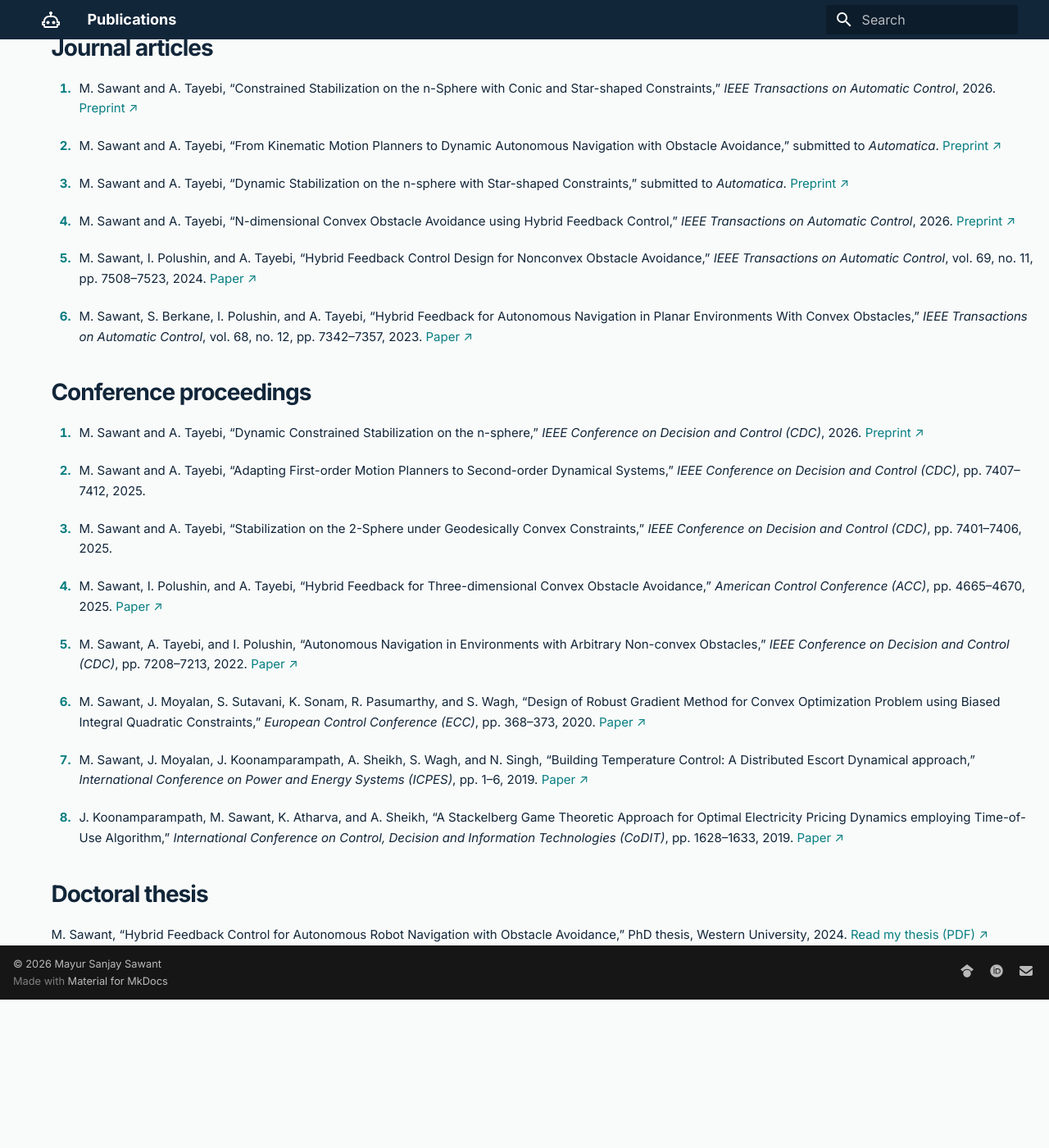
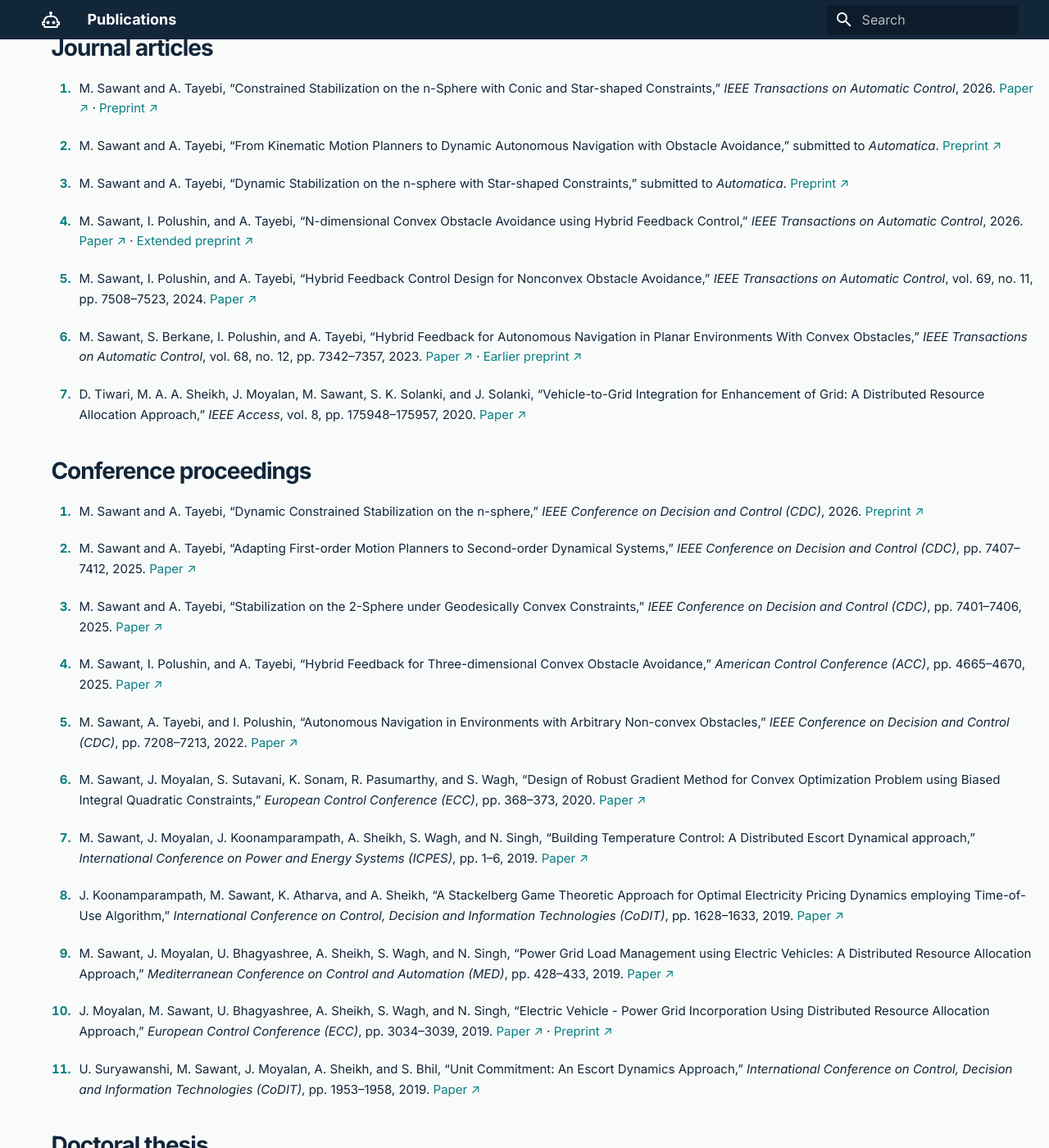
Before and after one commit to mayurssawant/mayurssawant.github.io, an MkDocs documentation site: the page built from docs/publications.md, in a window 1280 px wide and 1400 px high, scrolled down 237 px. Shown: the whole window at 82% size. Built offline with MkDocs 1.6.1 and Material for MkDocs 9.7.7, drawn with Linux system fonts in a browser that asks for light colours; before the commit the page ends 1456 px from its top, so only the background shows below that; some of the changed text lies outside the part shown.

Commit message:
Complete publication list from Scholar profile

```diff
--- a/docs/publications.md
+++ b/docs/publications.md
@@ -1,26 +1,30 @@
 # Publications
 
-My journal articles and conference papers are listed below. Links lead to the published paper or a preprint where available. For citation details and updates, see my [Google Scholar profile](https://scholar.google.ca/citations?user=w9_rwx0AAAAJ&hl=en&oi=ao).
+My journal articles and conference papers are listed below. I list each distinct work once, with links to the published paper or a preprint where available. For citation details and updates, see my [Google Scholar profile](https://scholar.google.ca/citations?user=w9_rwx0AAAAJ&hl=en&oi=ao).
 
 ## Journal articles
 
-1. M. Sawant and A. Tayebi, “Constrained Stabilization on the n-Sphere with Conic and Star-shaped Constraints,” *IEEE Transactions on Automatic Control*, 2026. [Preprint ↗](https://arxiv.org/abs/2509.02487)
+1. M. Sawant and A. Tayebi, “Constrained Stabilization on the n-Sphere with Conic and Star-shaped Constraints,” *IEEE Transactions on Automatic Control*, 2026. [Paper ↗](https://doi.org/10.1109/TAC.2026.3726870) · [Preprint ↗](https://arxiv.org/abs/2509.02487)
 2. M. Sawant and A. Tayebi, “From Kinematic Motion Planners to Dynamic Autonomous Navigation with Obstacle Avoidance,” submitted to *Automatica*. [Preprint ↗](https://arxiv.org/abs/2503.17589)
 3. M. Sawant and A. Tayebi, “Dynamic Stabilization on the n-sphere with Star-shaped Constraints,” submitted to *Automatica*. [Preprint ↗](https://arxiv.org/abs/2603.27382v3)
-4. M. Sawant and A. Tayebi, “N-dimensional Convex Obstacle Avoidance using Hybrid Feedback Control,” *IEEE Transactions on Automatic Control*, 2026. [Preprint ↗](https://arxiv.org/abs/2403.11279)
+4. M. Sawant, I. Polushin, and A. Tayebi, “N-dimensional Convex Obstacle Avoidance using Hybrid Feedback Control,” *IEEE Transactions on Automatic Control*, 2026. [Paper ↗](https://doi.org/10.1109/TAC.2026.3714304) · [Extended preprint ↗](https://arxiv.org/abs/2403.11279)
 5. M. Sawant, I. Polushin, and A. Tayebi, “Hybrid Feedback Control Design for Nonconvex Obstacle Avoidance,” *IEEE Transactions on Automatic Control*, vol. 69, no. 11, pp. 7508–7523, 2024. [Paper ↗](https://doi.org/10.1109/TAC.2024.3388952)
-6. M. Sawant, S. Berkane, I. Polushin, and A. Tayebi, “Hybrid Feedback for Autonomous Navigation in Planar Environments With Convex Obstacles,” *IEEE Transactions on Automatic Control*, vol. 68, no. 12, pp. 7342–7357, 2023. [Paper ↗](https://doi.org/10.1109/TAC.2023.3277884)
+6. M. Sawant, S. Berkane, I. Polushin, and A. Tayebi, “Hybrid Feedback for Autonomous Navigation in Planar Environments With Convex Obstacles,” *IEEE Transactions on Automatic Control*, vol. 68, no. 12, pp. 7342–7357, 2023. [Paper ↗](https://doi.org/10.1109/TAC.2023.3277884) · [Earlier preprint ↗](https://arxiv.org/abs/2111.09380)
+7. D. Tiwari, M. A. A. Sheikh, J. Moyalan, M. Sawant, S. K. Solanki, and J. Solanki, “Vehicle-to-Grid Integration for Enhancement of Grid: A Distributed Resource Allocation Approach,” *IEEE Access*, vol. 8, pp. 175948–175957, 2020. [Paper ↗](https://doi.org/10.1109/ACCESS.2020.3025170)
 
 ## Conference proceedings
 
 1. M. Sawant and A. Tayebi, “Dynamic Constrained Stabilization on the n-sphere,” *IEEE Conference on Decision and Control (CDC)*, 2026. [Preprint ↗](https://arxiv.org/abs/2603.27382v1)
-2. M. Sawant and A. Tayebi, “Adapting First-order Motion Planners to Second-order Dynamical Systems,” *IEEE Conference on Decision and Control (CDC)*, pp. 7407–7412, 2025.
-3. M. Sawant and A. Tayebi, “Stabilization on the 2-Sphere under Geodesically Convex Constraints,” *IEEE Conference on Decision and Control (CDC)*, pp. 7401–7406, 2025.
+2. M. Sawant and A. Tayebi, “Adapting First-order Motion Planners to Second-order Dynamical Systems,” *IEEE Conference on Decision and Control (CDC)*, pp. 7407–7412, 2025. [Paper ↗](https://doi.org/10.1109/CDC57313.2025.11312303)
+3. M. Sawant and A. Tayebi, “Stabilization on the 2-Sphere under Geodesically Convex Constraints,” *IEEE Conference on Decision and Control (CDC)*, pp. 7401–7406, 2025. [Paper ↗](https://doi.org/10.1109/CDC57313.2025.11312701)
 4. M. Sawant, I. Polushin, and A. Tayebi, “Hybrid Feedback for Three-dimensional Convex Obstacle Avoidance,” *American Control Conference (ACC)*, pp. 4665–4670, 2025. [Paper ↗](https://doi.org/10.23919/ACC63710.2025.11107930)
 5. M. Sawant, A. Tayebi, and I. Polushin, “Autonomous Navigation in Environments with Arbitrary Non-convex Obstacles,” *IEEE Conference on Decision and Control (CDC)*, pp. 7208–7213, 2022. [Paper ↗](https://doi.org/10.1109/CDC51059.2022.9993279)
 6. M. Sawant, J. Moyalan, S. Sutavani, K. Sonam, R. Pasumarthy, and S. Wagh, “Design of Robust Gradient Method for Convex Optimization Problem using Biased Integral Quadratic Constraints,” *European Control Conference (ECC)*, pp. 368–373, 2020. [Paper ↗](https://doi.org/10.23919/ECC51009.2020.9143654)
 7. M. Sawant, J. Moyalan, J. Koonamparampath, A. Sheikh, S. Wagh, and N. Singh, “Building Temperature Control: A Distributed Escort Dynamical approach,” *International Conference on Power and Energy Systems (ICPES)*, pp. 1–6, 2019. [Paper ↗](https://doi.org/10.1109/ICPES47639.2019.9105423)
 8. J. Koonamparampath, M. Sawant, K. Atharva, and A. Sheikh, “A Stackelberg Game Theoretic Approach for Optimal Electricity Pricing Dynamics employing Time-of-Use Algorithm,” *International Conference on Control, Decision and Information Technologies (CoDIT)*, pp. 1628–1633, 2019. [Paper ↗](https://doi.org/10.1109/CoDIT.2019.8820354)
+9. M. Sawant, J. Moyalan, U. Bhagyashree, A. Sheikh, S. Wagh, and N. Singh, “Power Grid Load Management using Electric Vehicles: A Distributed Resource Allocation Approach,” *Mediterranean Conference on Control and Automation (MED)*, pp. 428–433, 2019. [Paper ↗](https://doi.org/10.1109/MED.2019.8798537)
+10. J. Moyalan, M. Sawant, U. Bhagyashree, A. Sheikh, S. Wagh, and N. Singh, “Electric Vehicle - Power Grid Incorporation Using Distributed Resource Allocation Approach,” *European Control Conference (ECC)*, pp. 3034–3039, 2019. [Paper ↗](https://doi.org/10.23919/ECC.2019.8795795) · [Preprint ↗](https://arxiv.org/abs/1905.01847)
+11. U. Suryawanshi, M. Sawant, J. Moyalan, A. Sheikh, and S. Bhil, “Unit Commitment: An Escort Dynamics Approach,” *International Conference on Control, Decision and Information Technologies (CoDIT)*, pp. 1953–1958, 2019. [Paper ↗](https://doi.org/10.1109/CoDIT.2019.8820592)
 
 ## Doctoral thesis
 
```
